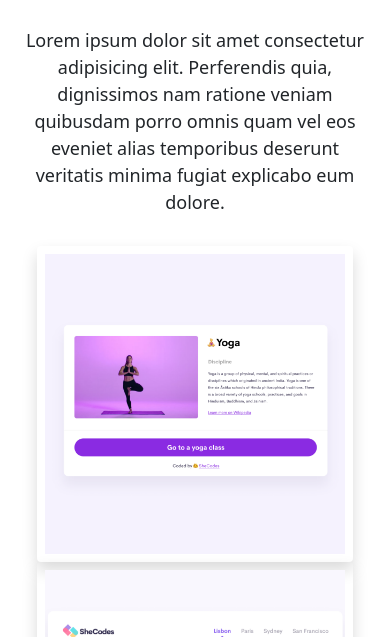
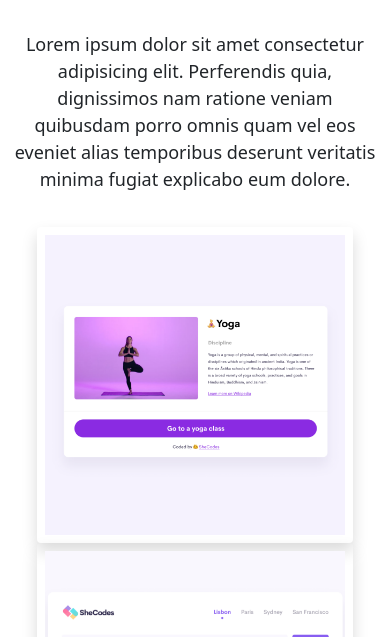
Before and after one commit to MatildeDiamante/Advanced-Tools-Week3-Homework, a plain HTML site: page about.html in a window 390 px wide. Shown: the part 207-844 px from the top of the page. Drawn offline with nearby package versions, Linux system fonts and the light colour scheme.

Commit message:
Styled paragraph in about page for smaller resolution

```diff
--- a/about.html
+++ b/about.html
@@ -52,7 +52,7 @@
     </nav>
     <h1>About me</h1>
     <h3>Front-end developer from Udine, Italy</h3>
-    <div class="about-paragraphs text-center">
+    <div class="about-paragraphs text-center p-4">
       <p>
         Lorem ipsum dolor sit amet consectetur adipisicing elit. Perferendis
         quia, dignissimos nam ratione veniam quibusdam porro omnis quam vel eos
--- a/css/style.css
+++ b/css/style.css
@@ -76,6 +76,7 @@ img {
 .about-paragraphs p {
   margin: 30px 0;
   text-align: center;
+  line-height: 1.5;
 }
 .email-link {
   display: flex;
@@ -126,6 +127,9 @@ img {
     margin: 20px 50px;
     text-align: center;
   }
+  .about-paragraphs p {
+    margin: 10px -35px;
+  }
 }
 @media (max-width: 992px) {
   body {
```
